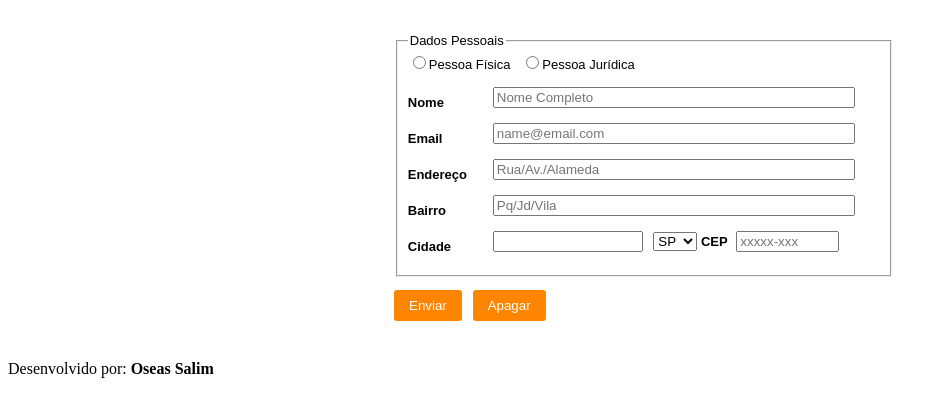
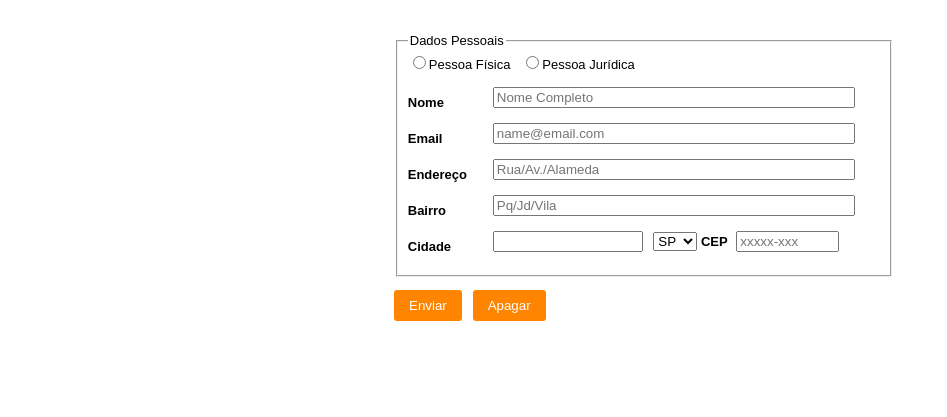
Before and after one commit to iaedesenvolvimento/pfe2, a plain HTML site: page formularioCPF_CNPJ/index.html in a window 1280 px wide. Shown: the part 47-464 px from the top of the page, without its empty margins (0-947 px from the left). Drawn offline with Linux system fonts and the light colour scheme; files whose address does not match are found by name.

Commit message:
RemovidoFooter

```diff
--- a/formularioCPF_CNPJ/index.html
+++ b/formularioCPF_CNPJ/index.html
@@ -95,7 +95,4 @@
 
     <script src="script.js"></script>
 </body>
-    <footer>
-        <p id="rodape">Desenvolvido por: <strong>Oseas Salim</strong></p>
-    </footer>
 </html>
```
